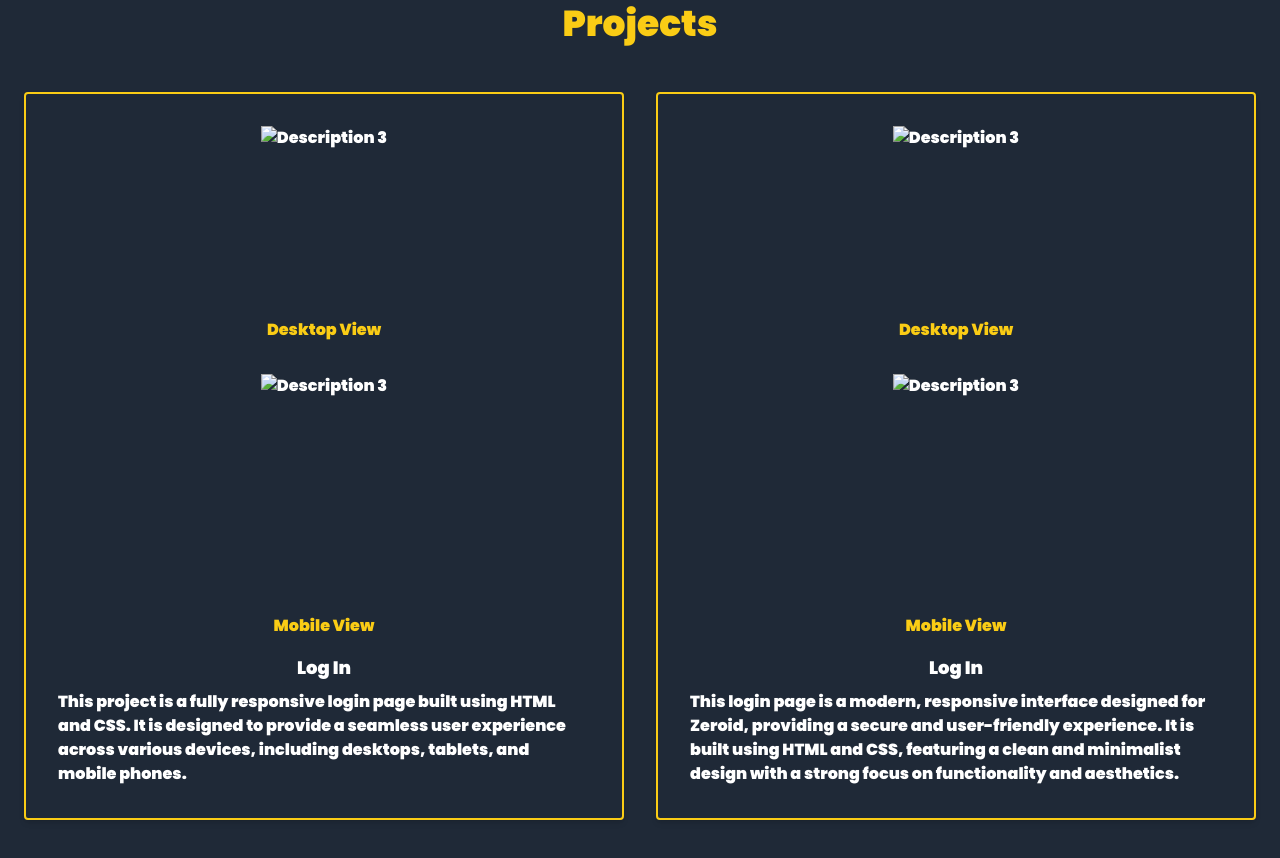
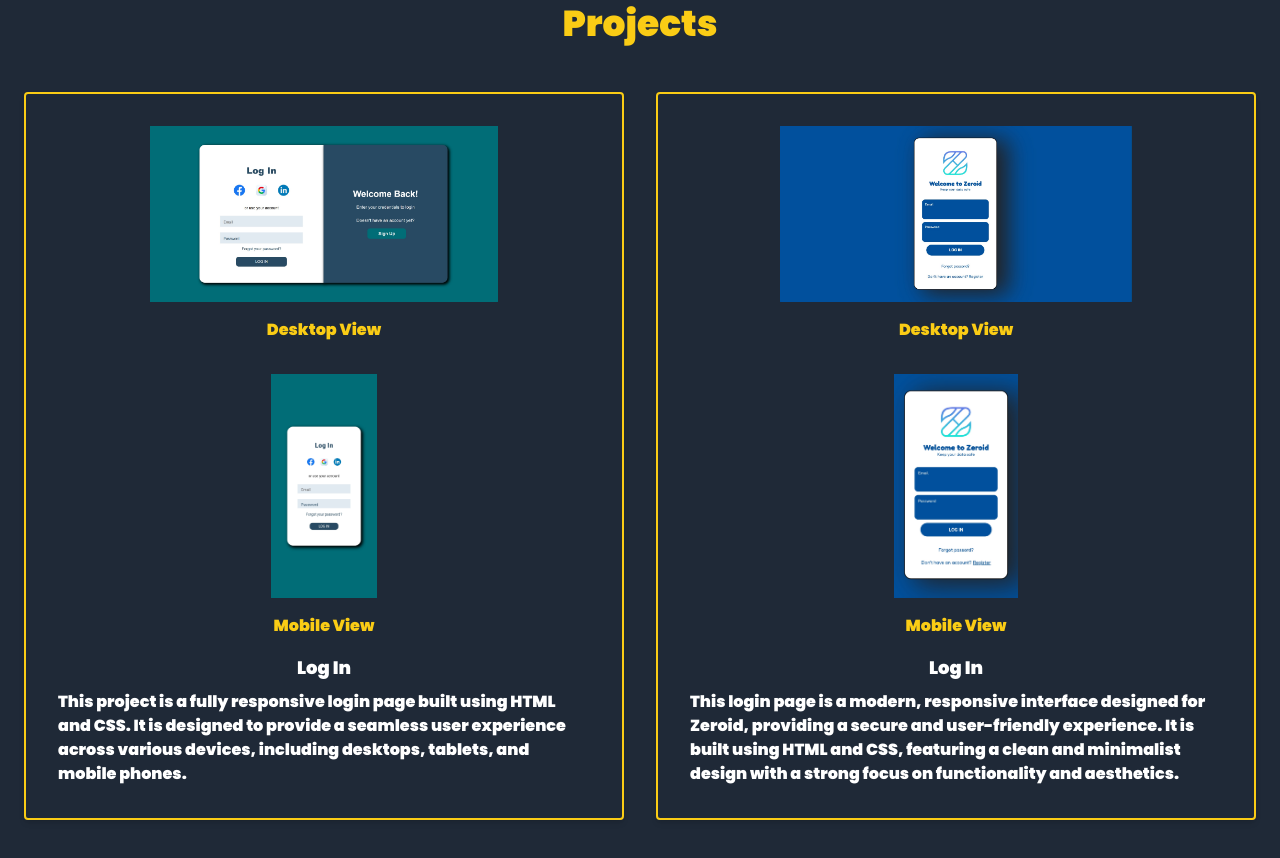
Before and after one commit to Jaid-Khan/Jaid_Khan_Portfolio_Website, a website: page src/index.html in a window 1280 px wide. Shown: the part 5220-6078 px from the top of the page. Drawn offline with Linux system fonts and the light colour scheme; files whose address does not match are found by name.

Commit message:
Deleted Unneccessary Items

```diff
--- a/src/index.html
+++ b/src/index.html
@@ -409,10 +409,10 @@
                     <div
                         class="border-2 border-yellow-400 p-8 rounded shadow-md flex flex-col items-center justify-center">
                         <div class="flex flex-col items-center gap-4">
-                            <img src="/projects/LOG-IN 001/previews/Desktop-Preview.jpg" alt="Description 3"
+                            <img src="/public/images/Desktop-Preview.jpg" alt="Description 3"
                                 class="md:h-44 ">
                             <p class="mb-4 font-semibold text-yellow-400">Desktop View</p>
-                            <img src="/projects/LOG-IN 001/previews/Mobile-Preview.jpg" alt="Description 3"
+                            <img src="/public/images/Mobile-Preview.jpg" alt="Description 3"
                                 class="md:h-56 ">
                             <p class="mb-4 font-semibold text-yellow-400">Mobile View</p>
                         </div>
@@ -425,10 +425,10 @@
                     <div
                         class="border-2 border-yellow-400 p-8 rounded shadow-md flex flex-col items-center justify-center">
                         <div class="flex flex-col items-center gap-4">
-                            <img src="/projects/LOG-IN 002/preview/desktop-preview.jpg" alt="Description 3"
+                            <img src="/public/images/Mobile-preview-02.jpg"" alt="Description 3"
                                 class="md:h-44 ">
                             <p class="mb-4 font-semibold text-yellow-400">Desktop View</p>
-                            <img src="/projects/LOG-IN 002/preview/mobile-preview.jpg" alt="Description 3"
+                            <img src="/public/images/desktop-preview-02.jpg" alt="Description 3"
                                 class="md:h-56 ">
                             <p class="mb-4 font-semibold text-yellow-400">Mobile View</p>
                         </div>
```
Also changed, not shown: public/images/Desktop-Preview.jpg (added), public/images/Mobile-Preview.jpg (added), public/images/Mobile-preview-02.jpg (added), public/images/desktop-preview-02.jpg (added).
